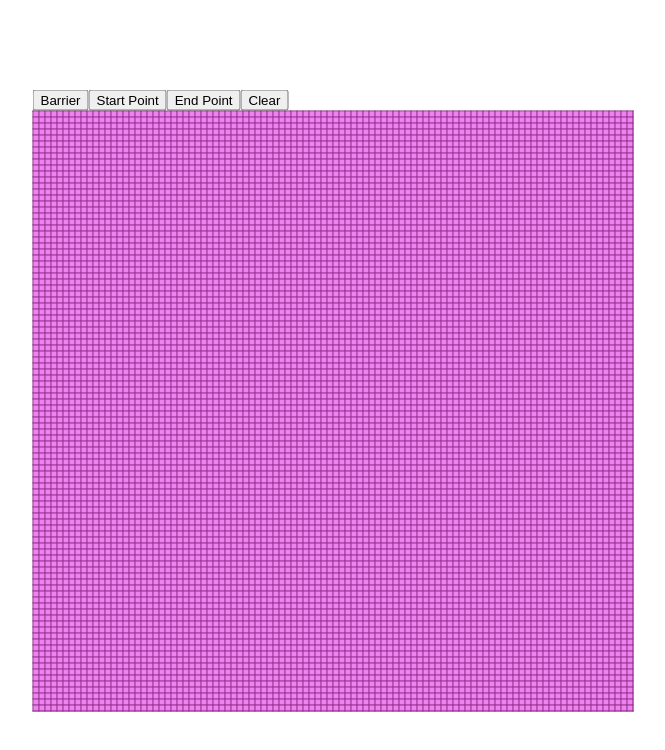
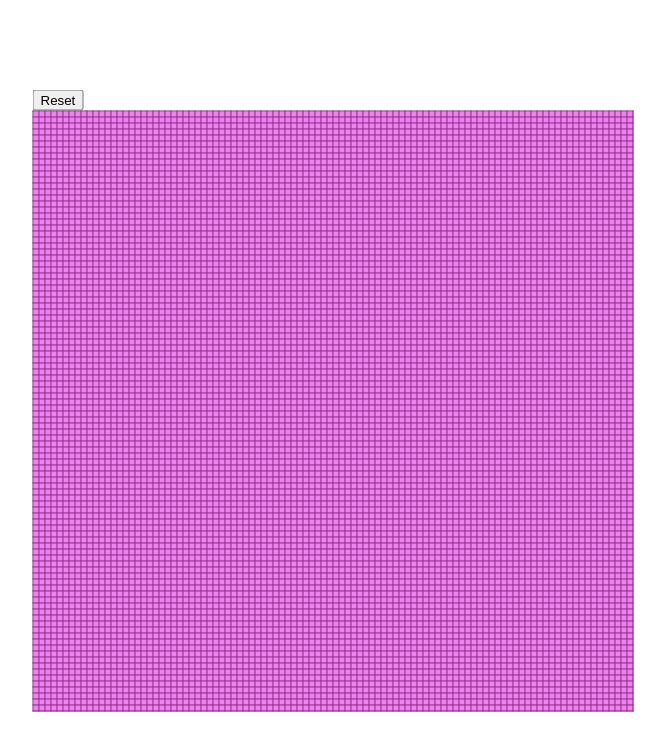
Before and after one commit to qadeersan/A-Star-Pathfinding-Visualizer, a React (Create React App) app in the folder frontend/: page / in a window 1280 px wide. Shown: the top 750 px of the page, without its empty margins (307-972 px from the left). Built offline with nearby package versions, Linux system fonts and the light colour scheme.

Commit message:
coded better input functionality

```diff
--- a/frontend/src/fe-Grid/gridButtons.js
+++ b/frontend/src/fe-Grid/gridButtons.js
@@ -1,21 +1,19 @@
 const GridButtons = (props) => {
-    const { setEnd, setStart, setBarriers, handleStateChange, setGrid, setCurrentState } = props;
+    const { setEnd, setStart, setBarriers, setGrid, setClick } = props;
 
 
-    const handleClear = () => {
-        setGrid(Array(100).fill().map(() => Array(100).fill('violet')));
+    const handleReset = () => {
         setStart(null);
         setEnd(null);
         setBarriers([]);
-        setCurrentState("barrier");
-    }
+        setGrid(Array(100).fill().map(() => Array(100).fill('violet')));
+        setClick(1);
+      }
+
 
     return (
         <div>
-            <button onClick={() => handleStateChange("barrier")}>Barrier</button>
-            <button onClick={() => handleStateChange("start")}>Start Point</button>
-            <button onClick={() => handleStateChange("end")}>End Point</button>
-            <button onClick={handleClear}>Clear</button>
+            <button onClick={handleReset}>Reset</button>
         </div>
     );
 }
--- a/frontend/src/fe-Grid/gridInterface.js
+++ b/frontend/src/fe-Grid/gridInterface.js
@@ -5,17 +5,12 @@ import './gridInterface.css'
 const GridInterface = (props) => {
     const [start, setStart] = useState(null);
     const [end, setEnd] = useState(null);
+    const [click, setClick] = useState(1);
 
+    const [isMouseDown, setIsMouseDown] = useState(false);
     const [barriers, setBarriers] = useState([]);
     const [grid, setGrid] = useState(Array(100).fill().map(() => Array(100).fill('violet')));
-    const [isMouseDown, setIsMouseDown] = useState(false);
     const [elementWidth, setElementWidth] = useState(3);
-    const [currentState, setCurrentState] = useState("barrier"); //new state variable to keep track of the current state
-
-    const handleStateChange = (newState) => {
-        setCurrentState(newState);
-        console.log(newState);
-    }
 
     useEffect(() => {
         const handleResize = () => {
@@ -27,60 +22,80 @@ const GridInterface = (props) => {
         return () => window.removeEventListener("resize", handleResize);
     }, []);
 
+    // useEffect(() => {
+    //     let newGrid = [...grid];
+    //     if (start) {
+    //         newGrid[start[0]][start[1]] = "green";
+    //     }
+    //     if (end) {
+    //         newGrid[end[0]][end[1]] = "red";
+    //     }
+    //     if (barriers) {
+    //         for (let i = 0; i < barriers.length; i++) {
+    //             newGrid[barriers[i][0]][barriers[i][1]] = "black";
+    //         }
+    //     }
+    //     setGrid(newGrid);
+    // }, [grid, start, end]);
+
     const handleMouseDown = (i, j) => {
         setIsMouseDown(true);
-        handleClick(i, j);
+        updateGridOnClick(i, j);
     };
 
-    const handleMouseUp = () => {
-        setIsMouseDown(false);
-        const newGrid = [...grid];
+    const handleMouseMove = (i, j) => {
+        if (isMouseDown && click > 2) {
+            updateGridOnClick(i, j);
+        }
+    }
 
-        for (let i = 0; i < grid.length; i++) {
-            for (let j = 0; j < grid[i].length; j++) {
-                if (start !== null && grid[i][j] === "green" && (i !== start[0] || j !== start[1])) {
-                    newGrid[i][j] = "violet";
-                } else if (end !== null && grid[i][j] === "red" && (i !== end[0] || j !== end[1])) {
-                    newGrid[i][j] = "violet";
-                }
-            }
-        }
-        setGrid(newGrid);
-    };
-
-
-    const handleClick = (i, j) => {
-        if (!isMouseDown) return;
+    const updateGridOnClick = (i, j) => {
         let newColor;
-        switch (currentState) {
-            case "barrier":
-                newColor = "black";
-                setBarriers([...barriers, [i, j]]);
+        switch (click) {
+            case 1:
+                setStart([i,j]);
+                setClick(click + 1);
+                newColor = "green";
                 break;
-            case "start":
-                newColor = "green";
-                setStart([i,j])
-                break;
-            case "end":
+            case 2:
+                setEnd([i,j])
+                setClick(click + 1);
                 newColor = "red";
-                setEnd([i,j]);
                 break;
             default:
-                newColor = "violet";
+                setBarriers([...barriers, [i, j]]);
+                newColor = "black";
         }
 
         const newGrid = [...grid];
         newGrid[i][j] = newColor;
-
         setGrid(newGrid);
     }
+
+
+    const handleMouseUp = () => {
+        console.log("MOUSE UP");
+        setIsMouseDown(false);
+    };
+
+    // const handleClick = (i, j) => {
+    //     console.log(isMouseDown);
+    //     // if (!isMouseDown) return;
+    //     console.log("barriersss");
+    //     setBarriers([...barriers, [i, j]]);
+    //     const newGrid = [...grid];
+    //     newGrid[i][j] = "black";
+    //     setGrid(newGrid);
+
+    // };
+
 
 
 
     return (
         <span className='grid-component'>
         <div className="grid-container">
-            <GridButtons setStart={setStart} setEnd={setEnd} setBarriers={setBarriers} setCurrentState={setCurrentState} setGrid={setGrid} handleStateChange={handleStateChange}/>
+            <GridButtons setStart={setStart} setEnd={setEnd} setBarriers={setBarriers} setClick={setClick} setGrid={setGrid} />
             <table>
                 <tbody>
                 {grid.map((row, i) => (
@@ -94,8 +109,8 @@ const GridInterface = (props) => {
                                 backgroundColor: grid[i][j]
                             }}
                             onMouseDown={() => handleMouseDown(i, j)}
+                            onMouseMove={() => handleMouseMove(i, j)}
                             onMouseUp={handleMouseUp}
-                            onMouseEnter={() => handleClick(i, j)}
                             >
                             </td>
                         ))}
```
